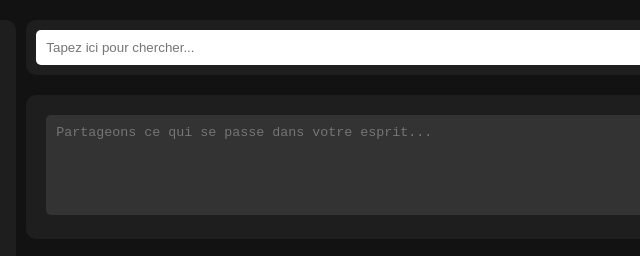
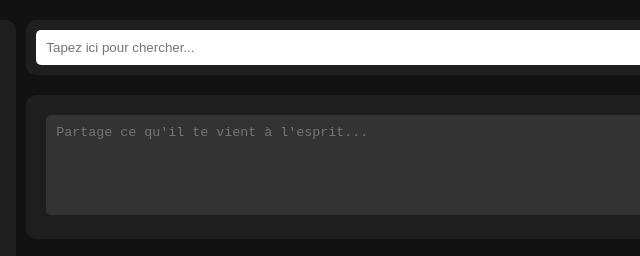
Before and after one commit to delhajm/projet-forum, a plain HTML site: page web/home.html in a window 1280 px wide. Shown: the top 256 px of the page, 195-835 px from the left. Drawn offline with Linux system fonts and the light colour scheme.

Commit message:
feat : change sentences

```diff
--- a/web/home.html
+++ b/web/home.html
@@ -32,7 +32,7 @@
                 <button class="profile-button" onclick="location.href='/login'">Connexion</button>
             </div>
             <div class="post-box">
-                <textarea placeholder="Partageons ce qui se passe dans votre esprit..."></textarea>
+                <textarea placeholder="Partage ce qu'il te vient à l'esprit..."></textarea>
             </div>
             <div class="posts">
                 <div class="post">
```
Also changed, not shown: web/home_connected.html (+1 -1 lines), 1 other file.
